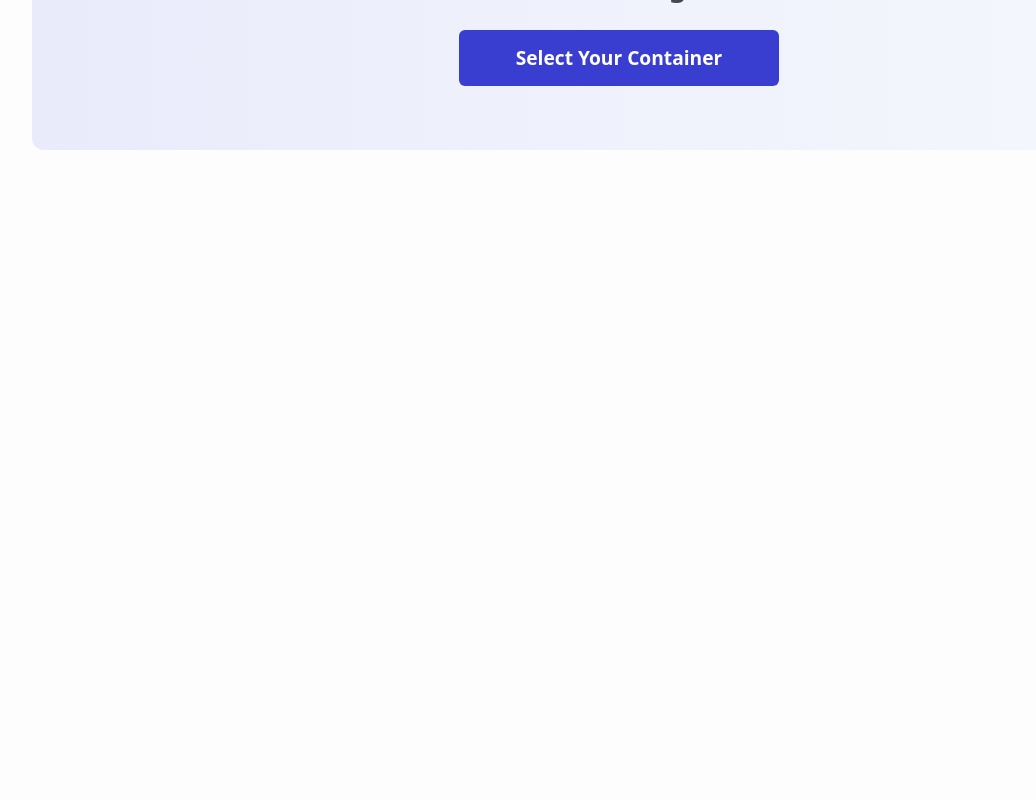
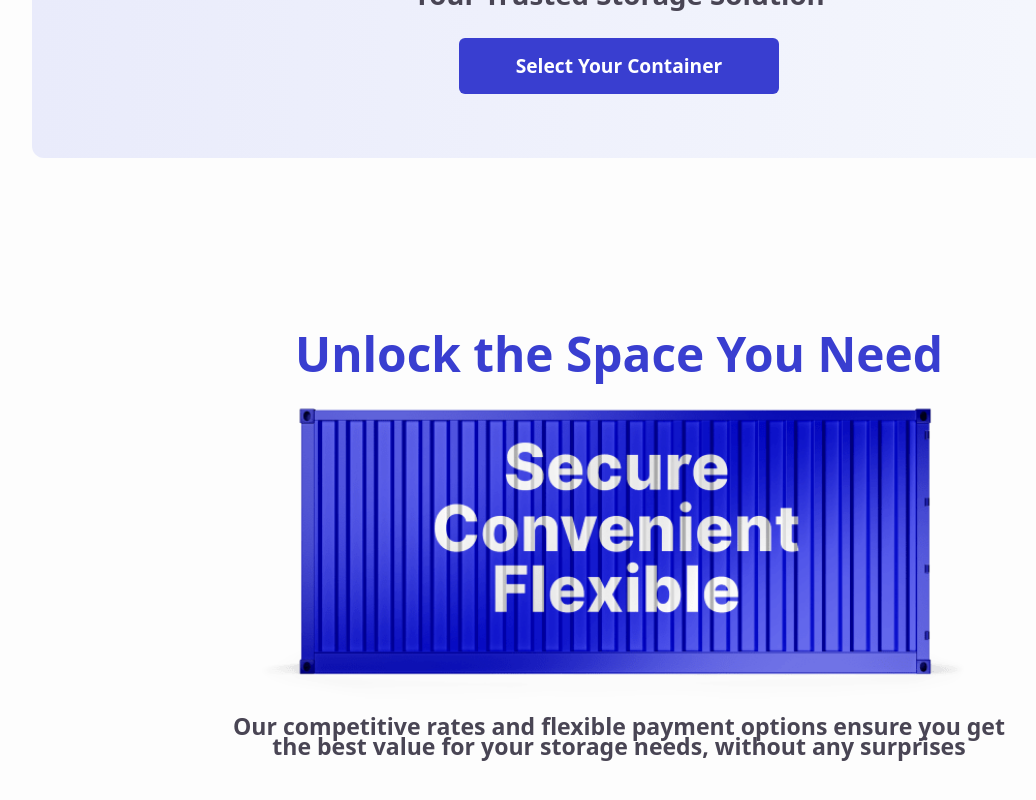
Before and after one commit to shanewmurphy/bluebox, a Next.js app: page / in a window 1280 px wide. Shown: the part 456-1256 px from the top of the page, without its empty margins (21-1057 px from the left). Before the commit the page ends 800 px from the top, so only its background shows below. Built offline with nearby package versions, Linux system fonts and the light colour scheme.

Commit message:
Intro section

```diff
--- a/components/Hero.js
+++ b/components/Hero.js
@@ -4,7 +4,7 @@ export default function Hero() {
   return (
     <div>
       <div className="w-11/12 mx-auto mt-6 bg-gradient-to-r from-gradientBlue to-gradientWhite lg:p-16 md:p-12 sm:p-8 sm:pb-14 rounded-xl antialiased">
-        <div className="lg:w-7/12 md:w-7/12 sm:9/12 mx-auto">
+        <div className="lg:w-7/12 md:w-7/12 sm:9/12 mx-auto lg:mb-2 md:mb-2 sm:mb-4">
           <div>
             <Image
               src="/Hero_min.png"
@@ -18,7 +18,7 @@ export default function Hero() {
           <h1 className="lg:text-6xl md:text-5xl sm:text-4xl lg:w-4/6 md:w-5/6 sm:w-64 mx-auto font-bold text-center text-black">
             Your Belongings, Our Priority
           </h1>
-          <h4 className="lg:text-4xl md:text-3xl sm:text-base font-semibold text-center text-gray mt-2">
+          <h4 className="lg:text-4xl md:text-3xl sm:text-base font-semibold text-center text-gray mt-2 antialiased">
             Your Trusted Storage Solution
           </h4>
           <div className="lg:w-80 md:w-60 sm:w-56 mx-auto mt-8">
--- /dev/null
+++ b/components/Intro.js
@@ -0,0 +1,24 @@
+import Image from "next/image";
+export default function Intro() {
+  return (
+    <div className="w-11/12 mx-auto lg:mt-40 md:mt-40 sm:mt-28 mb-40 antialiased">
+      <div className="lg:w-8/12 md:w-10/12 sm:w-11/12 mx-auto">
+        <h1 className="lg:text-7xl md:text-6xl sm:text-5xl text-center font-extrabold text-blue lg:mb-2 md:mb-4 sm:mb-4">
+          Unlock the Space You Need
+        </h1>
+        <div className="w-11/12 mx-auto">
+          <Image
+            src="/Intro_img_02-min.png"
+            width={723}
+            height={293}
+            alt="blue box storage"
+          />
+        </div>
+        <p className="text-center lg:text-3xl md:text-3xl sm:text-sm text-gray leading-tight font-semibold lg:mt-4 md:mt-4 sm:mt-2">
+          Our competitive rates and flexible payment options ensure you get the
+          best value for your storage needs, without any surprises
+        </p>
+      </div>
+    </div>
+  );
+}
--- a/pages/index.js
+++ b/pages/index.js
@@ -1,6 +1,7 @@
 import Head from "next/head";
 import Image from "next/image";
 import Hero from "@/components/Hero";
+import Intro from "@/components/Intro";
 export default function Home() {
   return (
     <div>
@@ -13,6 +14,9 @@ export default function Home() {
         <div>
           <Hero />
         </div>
+        <div>
+          <Intro />
+        </div>
       </div>
     </div>
   );
--- a/styles/globals.css
+++ b/styles/globals.css
@@ -8,22 +8,8 @@ body {
   margin: 0;
   background-color: #fdfdfd;
 }
-.image_fill {
-  width: 100vw;
-  object-fit: fill;
-}
-
-.hero_bg_image img {
-  max-width: 100%;
-  height: auto;
-}
-.hero_bg_image {
-  width: 100%;
-  height: 396px;
-  background-image: url("/Hero_02-min.png");
-  background-size: cover;
-  background-position: center;
-  background-repeat: no-repeat;
+img {
+  margin: 0 auto;
 }
 @media screen and (max-width: 411px) {
   h1 {
--- a/tailwind.config.js
+++ b/tailwind.config.js
@@ -22,8 +22,11 @@ module.exports = {
         backgroudPage: "#fdfdfd",
         gradientBlue: "#E9EBFB",
         gradientWhite: "#F6F8FD",
+        textGradientBlue: "#45BBFD",
+        textGradientPurple: "#5D60F6",
       },
       fontSize: {
+        "7xl": "2.986rem",
         "6xl": "2.488rem",
         "5xl": "2.074rem",
         "4xl": "1.728rem",
```
Also changed, not shown: public/Intro_img_02-min.png (added).
